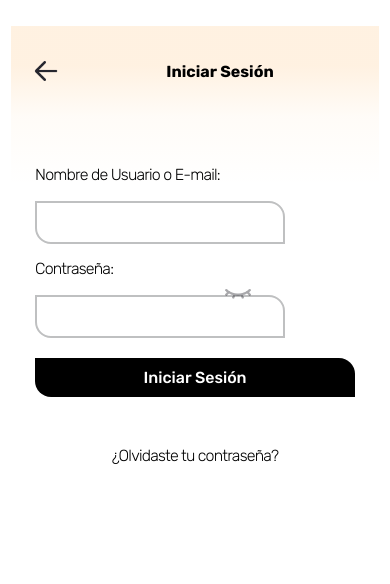
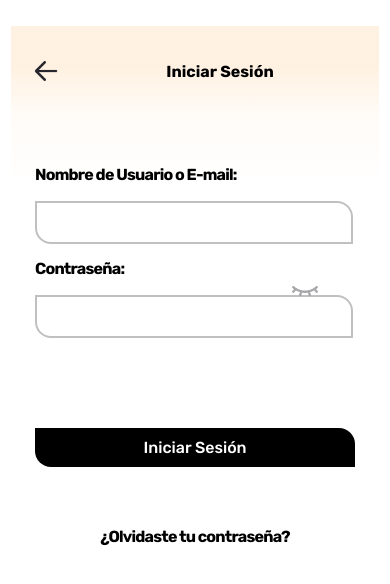
Before and after one commit to Seraphyr/Frontend-Proyecto-Integrador-Final, a React (Vite) app: page /iniciosesion in a window 390 px wide. Shown: the top 584 px of the page. Built offline with nearby package versions, Linux system fonts and the light colour scheme.

Commit message:
cambios estilos cupido y inicio

```diff
--- a/src/components/CupidoMusical/CupidoMusical.jsx
+++ b/src/components/CupidoMusical/CupidoMusical.jsx
@@ -42,8 +42,8 @@ export default function CupidoMusical() {
 
                 {listaArtistas.map((artista) => (
                     <div key={artista.id} className="tarjeta">
-                        <img src={artista.imagen} alt={artista.nombre} className="artista-img"/>
-                        <p>{artista.nombre}</p>
+                        <img src={artista.imagen} alt={artista.nombre} className="artist-img"/>
+                        <p className="artist-name">{artista.nombre}</p>
                         <div className="botones">
                             <button onClick={() => recuperarID(artista.id)} className="likeButton">
                                 <img src={likeIcon} alt="Like" />
--- a/src/components/CupidoMusical/cupidoMusical.css
+++ b/src/components/CupidoMusical/cupidoMusical.css
@@ -1,8 +1,8 @@
-.ver{
+.ver {
     display: block;
 }
 
-.noVer{
+.noVer {
     display: none;
 }
 
@@ -13,6 +13,10 @@
     padding: 20px;
     margin-bottom: 20px;
     box-shadow: 0 2px 4px rgba(0, 0, 0, 0.1);
+    display: flex;
+    flex-direction: column;
+    align-items: center;
+    justify-content: center;
 }
 
 .botones {
@@ -27,16 +31,15 @@
     background: transparent;
     border: none;
     cursor: pointer;
-    padding: 0;
-    margin: 0;
+    padding: 10px;
+    margin: 10px 30px 10px 30px;
     border-radius: 50%;
     width: 50px;
     height: 50px;
     display: flex;
     justify-content: center;
     align-items: center;
-    box-shadow:12px 18px 73px 1px #8c8c8c ;
-
+    box-shadow: 4px 9px 17px 0px #cfcfcf;
 }
 
 .likeButton img,
@@ -45,10 +48,72 @@
     height: 30px;
 }
 
-.artista-img {
+.artist-img {
     width: 272px;
     height: 272px;
     border-radius: 0px 20px 0px 20px;
     margin-right: 10px;
+    box-shadow: 4px 9px 17px 0px #cfcfcf;
+    /*  width: 100px; height: 100px; background-color:#ffe672;
+    width: 100px; height: 100px; background-color:#ffe672;
+    animation-name: rotate-in-br-anticlock;
+    animation-duration: 1s;
+    animation-timing-function: linear;
+    animation-delay: 0s;
+    animation-iteration-count: 1;
+    animation-direction: normal;
+    animation-fill-mode: none; */
+
+    background-color: #ffe672;
+    animation-name: slit-in-horizontal;
+    animation-duration: 1s;
+    animation-timing-function: linear;
+    animation-delay: 0s;
+    animation-iteration-count: 1;
+    animation-direction: normal;
+    animation-fill-mode: none;
 
 }
+
+.artist-name {
+    font-size: 20px;
+    font-weight: 700;
+    line-height: 36px;
+    letter-spacing: 0em;
+    text-align: center;
+}
+
+
+
+
+@keyframes slit-in-horizontal {
+
+    0% {
+        transform: translateZ(-800px) rotateX(90deg);
+        opacity: 0;
+    }
+
+    50% {
+        transform: translateZ(-160px) rotateX(87deg);
+        opacity: 1;
+    }
+
+    100% {
+        transform: translateZ(0) rotateX(0);
+    }
+
+}
+
+    /*
+@keyframes rotate-in-br-anticlock {
+
+    0% {
+        transform:rotate(45deg);
+        transform-origin:100% 100%;
+        opacity:0;
+    }
+    100% {
+        transform:rotate(0);
+        transform-origin:100% 100%;
+        opacity:1;
+    } */
--- a/src/components/InicioSesion/InicioSesion.css
+++ b/src/components/InicioSesion/InicioSesion.css
@@ -2,14 +2,14 @@
     display: flex;
     flex-direction: column;
     margin-top: 50px;
-    padding: 24px 24px 24px 24px;
+    padding: 24px 24px 35px 24px;
 
 }
 
 label {
     font-family: rubik, sans-serif;
     font-size: 16px;
-    font-weight: 300;
+    font-weight: 700;
     line-height: 30.81px;
     letter-spacing: -0.79px;
     display: flex;
@@ -20,7 +20,7 @@ label {
 .input-form {
     padding: 10px;
     margin: 10px 0;
-    width: 250px;
+    width: 318px;
     border-radius: 0px 16px 0px 16px;
     border: 2px solid #BFC0C1;
     color: black;
@@ -34,15 +34,15 @@ label {
 
 .input-form:focus {
     outline: none;
-    border: 2px solid #FF8E0A
+    border: 2px solid #FF8E0A;
 }
 
 .eye-icon {
     position: absolute;
     width: 28px;
     height: 27px;
-    left: 14rem;
-    top: 17.5rem;
+    left: 67rem;
+    top: 21rem;
     z-index: 3;
     cursor: pointer;
 }
@@ -51,10 +51,20 @@ label {
     cursor: pointer;
     font-family: rubik, sans-serif;
     font-size: 16px;
-    font-weight: 300;
+    font-weight: 700;
     font-style: bold;
     line-height: 30.81px;
     letter-spacing: -0.79px;
     text-align: center;
     margin-top: 10px;
 }
+.btn-inicio {
+   margin-top: 5rem;
+}
+@media (max-width: 768px) {
+    .eye-icon {
+        position: fixed;
+        top: 17.3rem;
+        left: 18.2rem;
+    }
+}
--- a/src/components/InicioSesion/InicioSesion.jsx
+++ b/src/components/InicioSesion/InicioSesion.jsx
@@ -35,7 +35,7 @@ export default function InicioSesion() {
                         <input name="password" className="input-form" type={showPassword ? 'text' : 'password'} value={password} onChange={(e) => setPassword(e.target.value)} />
                         <img src={showPassword ? eyeOpen : eyeClosed} alt="toggle password visibility" onClick={togglePasswordVisibility} className='eye-icon' />
                     </div>
-                    <button type="submit">Iniciar Sesión</button>
+                    <button type="submit" className='btn-inicio'>Iniciar Sesión</button>
                 </form>
 
                 <div className="passChange">¿Olvidaste tu contraseña?</div>
```
